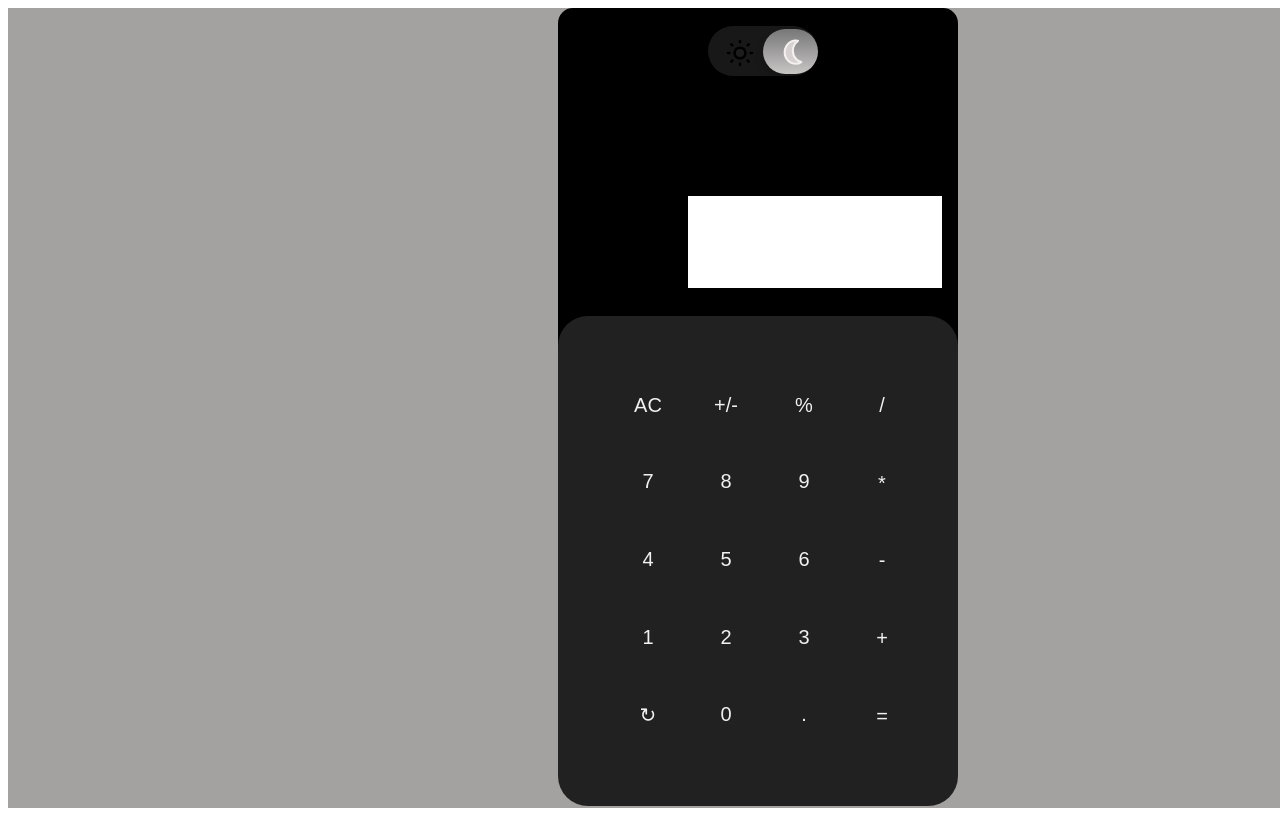
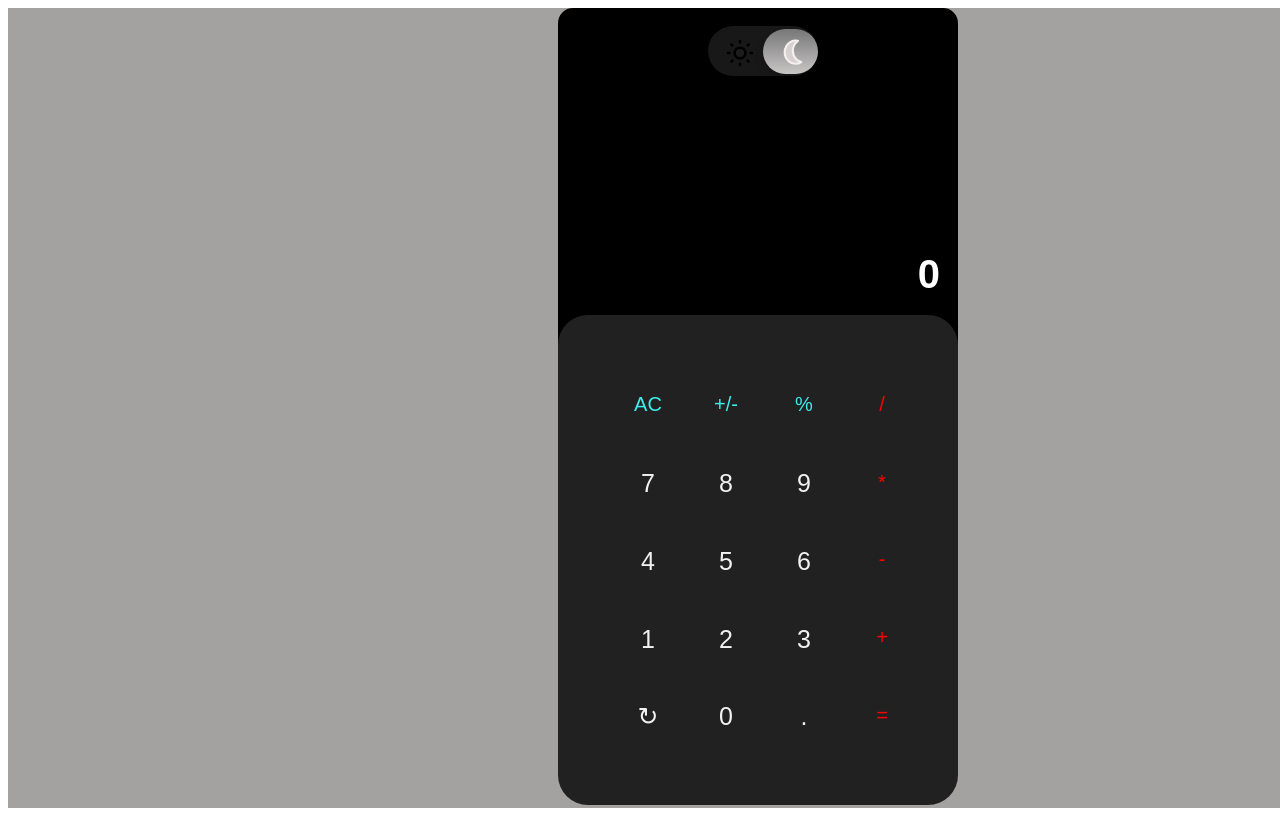
Before and after one commit to annmarytom/calculator, a plain HTML site: page index.html in a window 1280 px wide. Both pictures are taken after a click on the label 763 px from the left and 51 px from the top of the page. Shown: the top 816 px of the page. Drawn offline with Linux system fonts and the light colour scheme.

Commit message:
Fifth commit-output calculation

```diff
--- a/calculator.js
+++ b/calculator.js
@@ -1,32 +1,112 @@
+let control_variable = "replace";
+function handleClearButton() {
+    resultArea.value = '';
+    expressionArea.value = '';
+}
+
+function handleNumberButtonClick(number_value) {
+    if (control_variable == "replace") {
+        resultArea.value = '';
+        resultArea.value = number_value;
+        control_variable = 'append';
+    }
+    else {
+        resultArea.value += number_value;
+    }
+}
+
+function handleExpressionMode(operator) {
+    if (expressionArea.value == "") {
+        expressionArea.value = resultArea.value;
+        expressionArea.value = expressionArea.value + ' ' + operator;
+        control_variable = "replace";
+    }
+    else {
+        expressionArea.value = expressionArea.value + ' ' + resultArea.value;
+        expressionArea.value = eval(expressionArea.value);
+        resultArea.value = expressionArea.value;
+        expressionArea.value = expressionArea.value + operator;
+        control_variable = "replace";
+    }
+}
 
 document.getElementById("darkMode-toggle-1").addEventListener('click', function () {
     var element = document.getElementsByClassName("main-div")[0];
     var subDivElement = document.getElementsByClassName("sub-div")[0];
-    // var buttonElement = document.getElementsByClassName("btn-operator ");
     var buttonElement = document.getElementsByTagName("button");
+    var RedButtonElement = document.getElementsByClassName("red-btn-operator");
+    var blueButtonElement = document.getElementsByClassName("blue-btn-operator ");
+    var outputDisplayArea = document.getElementsByClassName("output-display");
+
 
     if (element.style.backgroundColor == "black") {
         element.style.backgroundColor = "white";
         subDivElement.style.backgroundColor = "#F9F6EE";
+
+
         for (let i = 0; i < buttonElement.length; i++) {
             buttonElement[i].style.backgroundColor = "#F9F6EE";
             buttonElement[i].style.color = "black";
+
         }
-
+        for (let i = 0; i < RedButtonElement.length; i++) {
+            RedButtonElement[i].style.color = "red";
+        }
+        for (let i = 0; i < blueButtonElement.length; i++) {
+            blueButtonElement[i].style.color = "hsl(180, 84%, 58%)";
+        }
+        for (let i = 0; i < outputDisplayArea.length; i++) {
+            outputDisplayArea[i].style.backgroundColor = "white";
+            outputDisplayArea[i].style.color = "black";
+        }
 
     }
     else {
         element.style.backgroundColor = "black";
         subDivElement.style.backgroundColor = "rgb(34, 33, 33)";
+
         for (let i = 0; i < buttonElement.length; i++) {
             buttonElement[i].style.backgroundColor = "rgb(34, 33, 33)";
             buttonElement[i].style.color = "rgb(241, 241, 241)";
+
+        }
+        for (let i = 0; i < RedButtonElement.length; i++) {
+            RedButtonElement[i].style.color = "red";
+        }
+        for (let i = 0; i < blueButtonElement.length; i++) {
+            blueButtonElement[i].style.color = "hsl(180, 84%, 58%)";
+        }
+        for (let i = 0; i < outputDisplayArea.length; i++) {
+            outputDisplayArea[i].style.backgroundColor = "black";
+            outputDisplayArea[i].style.color = "white";
 
         }
     }
 });
 
 function posNegConversion() {
-    if (resultArea.value > 0 || resultArea.value < 0 ? resultArea.value = resultArea.value * -1 : "") {
+    if (expressionArea.value > 0 || expressionArea.value < 0 ? expressionArea.value = expressionArea.value * -1 : "") {
     }
 }
+
+function handleEquals() {
+    resultArea.value = eval(expressionArea.value).toLocaleString('en-US');
+}
+
+document.addEventListener('keydown', function (event) {
+    const numb = document.getElementsByTagName("button");
+    const key = event.key;
+    if (!isNaN(key)) {
+        expressionArea.value += key;
+    }
+    else if (['+', '-', '*', '/'].includes(key)) {
+        expressionArea.value += key;
+    }
+    //  else if (key === 'Enter') {
+    //     handleEquals();
+    // }
+
+    else if (key === 'Backspace') {
+        expressionArea.value = expressionArea.value.slice(0, -1);
+    }
+});
--- a/index.html
+++ b/index.html
@@ -42,50 +42,55 @@
                 </label>
 
             </div>
-            <div class="output-display">
-                <input type="text" id="resultArea"><br>
+            <!-- <div class="output-display"> -->
+            <input type="text" class="output-display" id="expressionArea" disabled />
+            <input type="text" class="output-display" id="resultArea" value="0" readonly disabled>
 
-            </div>
+            <!-- </div> -->
             <div class="sub-div">
                 <table>
                     <tr>
-                        <td><button class="blue-btn-operator" value="ac" onclick="resultArea.value =''">AC</button></td>
+                        <td><button class="blue-btn-operator" value="ac" onclick="handleClearButton()">AC</button></td>
                         <td><button class="blue-btn-operator" value="plusOrMinus"
                                 onclick="posNegConversion()">+/-</button></td>
-                        <td><button class="blue-btn-operator" value="module" onclick="resultArea.value +='%'">%</button>
+                        <td><button class="blue-btn-operator" value="module"
+                                onclick="handleExpressionMode('%')">%</button>
                         </td>
                         <td><button class="red-btn-operator" value="division"
-                                onclick="resultArea.value +='/'">/</button></td>
+                                onclick="handleExpressionMode('/')">/</button></td>
                     </tr>
                     <tr>
-                        <td><button class="btn-operator" onclick="resultArea.value +='7'">7</button></td>
-                        <td><button class="btn-operator" value="8" onclick="resultArea.value +='8'">8</button></td>
-                        <td><button class="btn-operator" value="9" onclick="resultArea.value +='9'">9</button></td>
+                        <td><button class="btn-operator" onclick="handleNumberButtonClick(7)">7</button></td>
+                        <td><button class="btn-operator" value="8" onclick="handleNumberButtonClick(8)">8</button></td>
+                        <td><button class="btn-operator" value="9" onclick="handleNumberButtonClick(9)">9</button></td>
                         <td><button class="red-btn-operator" value="multiply"
-                                onclick="resultArea.value +='*'">*</button></td>
+                                onclick="handleExpressionMode('*')">*</button></td>
                     </tr>
                     <tr>
-                        <td><button class="btn-operator" value="4" onclick="resultArea.value +='4'">4</button></td>
-                        <td><button class="btn-operator" value="5" onclick="resultArea.value +='5'">5</button></td>
-                        <td><button class="btn-operator" value="6" onclick="resultArea.value +='6'">6</button></td>
-                        <td><button class="red-btn-operator" value="minus" onclick="resultArea.value +='-'" >-</button>
+                        <td><button class="btn-operator" value="4" onclick="handleNumberButtonClick(4)">4</button></td>
+                        <td><button class="btn-operator" value="5" onclick="handleNumberButtonClick(5)">5</button></td>
+                        <td><button class="btn-operator" value="6" onclick="handleNumberButtonClick(6)">6</button></td>
+                        <td><button class="red-btn-operator" value="minus"
+                                onclick="handleExpressionMode('-')">-</button>
                         </td>
                     </tr>
                     <tr>
-                        <td><button class="btn-operator" value="1" onclick="resultArea.value +='1'">1</button></td>
-                        <td><button class="btn-operator" value="2" onclick="resultArea.value +='2'">2</button></td>
-                        <td><button class="btn-operator" value="3" onclick="resultArea.value +='3'">3</button></td>
-                        <td><button class="red-btn-operator" value="plus" onclick="resultArea.value +='+'">+</button>
+                        <td><button class="btn-operator" value="1" onclick="handleNumberButtonClick(1)">1</button></td>
+                        <td><button class="btn-operator" value="2" onclick="handleNumberButtonClick(2)">2</button></td>
+                        <td><button class="btn-operator" value="3" onclick="handleNumberButtonClick(3)">3</button></td>
+                        <td><button class="red-btn-operator" value="plus" onclick="handleExpressionMode('+')">+</button>
                         </td>
                     </tr>
                     <tr>
                         <td><button class="btn-operator" value="refresh"
-                                onclick="resultArea.value =resultArea.value.toString().slice(0,-1)">&#x21bb;</button>
+                                onclick="expressionArea.value =expressionArea.value.toString().slice(0,-1)">&#x21bb;</button>
                         </td>
-                        <td><button class="btn-operator" value="zero" onclick="resultArea.value +='0'">0</button></td>
-                        <td><button class="btn-operator" value="dot" onclick="resultArea.value +='.'">.</button></td>
+                        <td><button class="btn-operator" value="zero" onclick="handleNumberButtonClick(0)">0</button>
+                        </td>
+                        <td><button class="btn-operator" value="dot" onclick="expressionArea.value +='.'">.</button>
+                        </td>
                         <td><button class="red-btn-operator" value="equal"
-                                onclick="resultArea.value =eval(resultArea.value)">=</button></td>
+                                onclick="handleExpressionMode('=')">=</button></td>
                     </tr>
                 </table>
 
--- a/style.css
+++ b/style.css
@@ -17,7 +17,6 @@
 
 #mode-toggleBtns {
     margin-left: 150px;
-
 }
 
 label {
@@ -27,7 +26,6 @@ label {
     display: block;
     background: rgb(231, 225, 225);
     border-radius: 200px;
-    /* box-shadow: inset 0px 5px 15px rgba(0, 0, 0, 4),inset 0px -5px 15px rgba(255, 255, 2550,0.4) ; */
     cursor: pointer;
     transition: 0.3s;
 }
@@ -48,7 +46,6 @@ label:after {
 input {
     width: 0;
     height: 0;
-    /* visibility: hidden; */
 }
 
 input:checked+label {
@@ -83,24 +80,33 @@ label svg.moon {
 .output-display {
     margin-left: 130px;
     width: 250px;
-    height: 90px;
+    height: 50px;
     position: relative;
     top: 120px;
     border: none;
+    text-align: right;
+    background-color: rgb(255, 255, 255);
+    color: black;
+}
+
+#expressionArea {
+
+    border: none;
+    font-size: 20px;
 }
 
 #resultArea {
-    width: 250px;
-    height: 90px;
-    text-align: right;
+
     border: none;
-    font-size: 20px;
+    font-size: 40px;
+    font-weight: 600;
+
 }
 
 .sub-div {
     height: 390px;
     position: relative;
-    top: 150px;
+    top: 135px;
     margin: auto;
     padding: 50px;
     border-radius: 30px;
@@ -117,14 +123,14 @@ table tr td button {
     width: 70px;
     height: 50px;
     color: rgb(12, 12, 12);
-    /* background-color: #F9F6EE; */
+
     display: grid;
     border: none;
     padding: 12px 10px;
     border-radius: 6px;
     cursor: pointer;
-    font-size: 20px;
-    ;
+    font-size: 25px;
+    font-weight: 500;
 
 }
 
@@ -133,7 +139,6 @@ table tr td button {
     width: 70px;
     height: 50px;
     color: hsl(180, 84%, 58%);
-    /* background-color:#F9F6EE; */
     border: none;
     padding: 12px 10px;
     border-radius: 6px;
@@ -146,7 +151,6 @@ table tr td button {
     width: 70px;
     height: 50px;
     color: hsl(0, 91%, 41%);
-    /* background-color: #F9F6EE; */
     border: none;
     padding: 12px 10px;
     border-radius: 6px;
```
